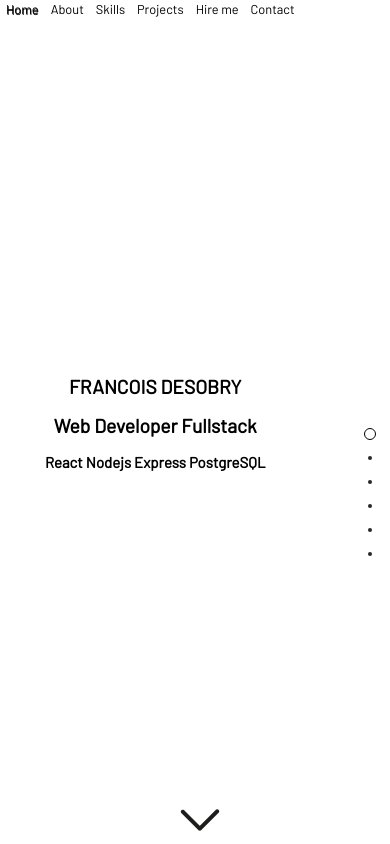
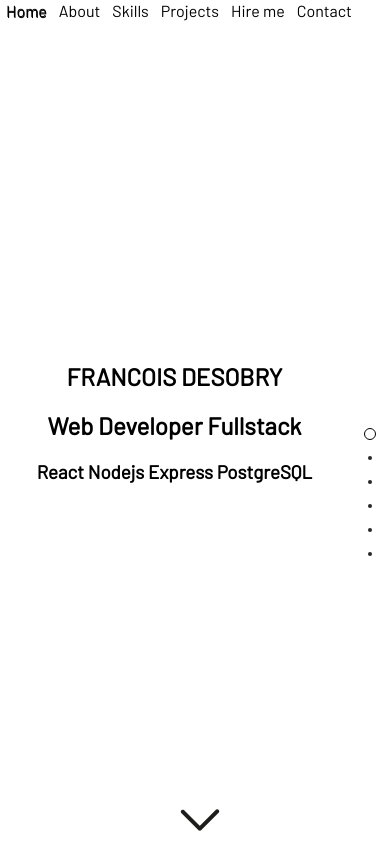
Before and after one commit to serstyle/my-portfolio, a PHP site: page /portfolio.html in a window 390 px wide. Run offline with PHP 8.4, Linux system fonts and the light colour scheme.

```diff
--- a/app.css
+++ b/app.css
@@ -230,10 +230,14 @@ img{
   	transform: translate(-50%, -50%);
   }
     body {
-    font-size: 0.8rem;
+    font-size: 1rem;
   }
 
-
+@media screen and (max-height: 700px){
+  body{
+    font-size: 0.5rem;
+  }
+}
 
 
 
```
